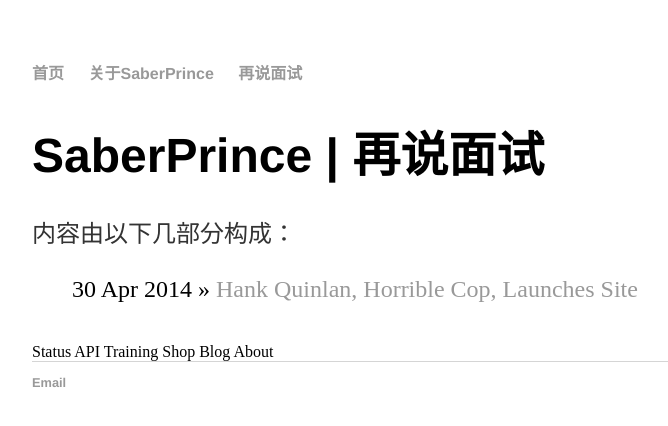
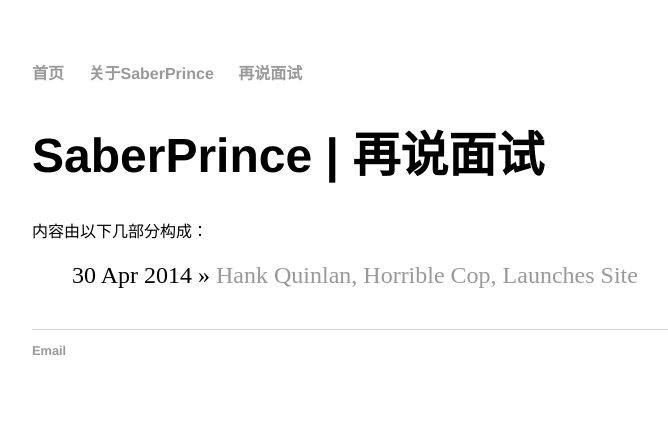
Before and after one commit to saberprince/saberprince.github.io, a Jekyll site: the page built from interviewtips/index.html, in a window 1280 px wide. Shown: the top 426 px of the page, without its empty margins (160-828 px from the left). Built offline with Jekyll 4.4.1, drawn with Linux system fonts in a browser that asks for light colours.

Commit message:
Update index.html

```diff
--- a/interviewtips/index.html
+++ b/interviewtips/index.html
@@ -3,11 +3,10 @@ layout: default
 title: SaberPrince | 再说面试
 ---
 	<h1>{{ page.title }}</h1>
-	<p> 内容由以下几部分构成：</p>
+	内容由以下几部分构成：
 	<ul class="posts">
 
 	  {% for post in site.posts %}
 	    <li><span>{{ post.date | date_to_string }}</span> » <a href="{{ post.url }}" title="{{ post.title }}">{{ post.title }}</a></li>
 	  {% endfor %}
 	</ul>
-Status API Training Shop Blog About
```
